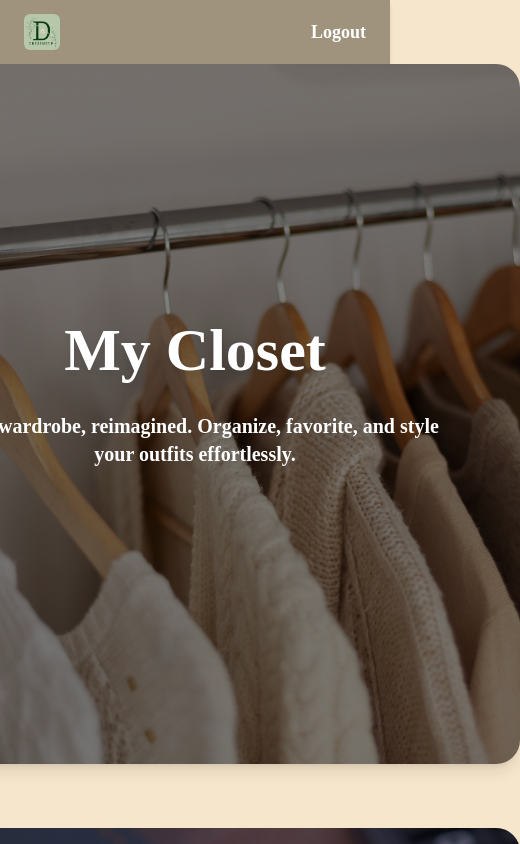
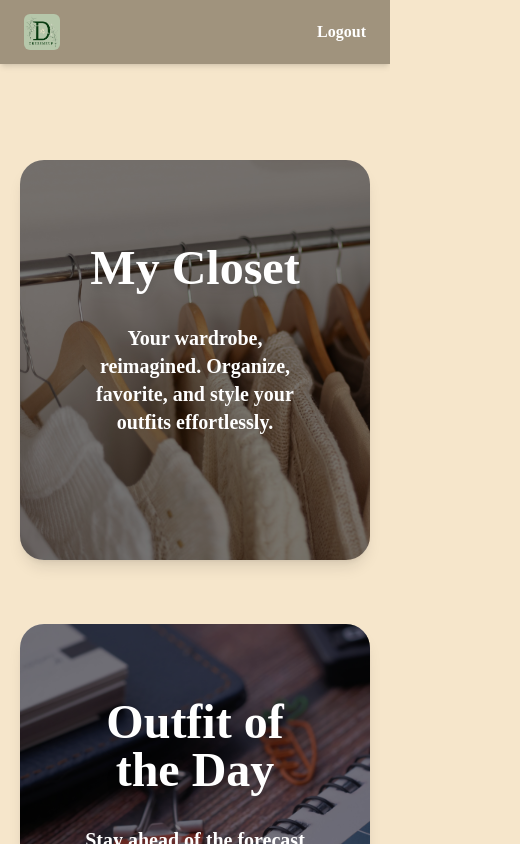
Before and after one commit to Group23-COP4331/Dress-Me-Up, a React (Vite) app in the folder frontend/: page /dashboard in a window 390 px wide. Shown: the top 844 px of the page, 520 px wide, since content can reach past the window. Built offline with nearby package versions, Linux system fonts and the light colour scheme; a web font is replaced by a local one.

Commit message:
responsiveness for about page & dashboard page, gonna make hamburger menu later soon

```diff
--- a/frontend/src/components/DashboardCard.tsx
+++ b/frontend/src/components/DashboardCard.tsx
@@ -2,11 +2,11 @@ import { Link } from 'react-router-dom';
 
 export default function DashboardCard(props){
     return (
-        <Link to={props.route} className="bg-no-repeat bg-cover w-[650px] h-[700px] rounded-3xl z-[0] shadow-lg"
+        <Link to={props.route} className="bg-no-repeat bg-cover w-[350px] h-[400px] sm:w-[550px] sm:h-[600px] lg:w-[650px] lg:h-[700px] rounded-3xl z-[0] shadow-lg"
         style={{ backgroundImage: `url(${props.pic})` }}>
             {/* Rembmer to adjust margins when I refactor this code*/}
             <div className="w-full h-full flex flex-col items-center justify-center px-16 bg-black/50 rounded-3xl">
-                <h1 className="text-6xl z-[2] text-white font-extrabold mb-8 drop-shadow-lg">{props.title}</h1>
+                <h1 className="sm:text-6xl z-[2] text-5xl text-white font-extrabold mb-8 drop-shadow-lg">{props.title}</h1>
                 <h6 className=" mb-10 z-[2] text-xl text-white text-wrap font-semibold sdrop-shadow-lg">{props.desc}</h6>
             </div>
         </Link>
--- a/frontend/src/components/Navbar.tsx
+++ b/frontend/src/components/Navbar.tsx
@@ -3,7 +3,7 @@ import Logo from '../assets/GreenLogo.png';
 
 export default function Navbar() {
   return (
-    <nav className="flex items-center justify-between px-6 h-16 bg-themeGray shadow-md">
+    <nav className="flex items-center justify-between mb-24 lg:mb-0 px-6 h-16 bg-themeGray shadow-md">
       <div className="flex items-center">
         <Link to="/dashboard">
           <img
@@ -19,12 +19,12 @@ export default function Navbar() {
         <Link to="/mycloset" className="text-lg font-semibold text-white hover:text-blue-500">
           My Closet
         </Link>
-        <Link to="/ootd" className="text-lg font-semibold text-white hover:text-blue-500">
+        <Link to="/ootd" className="md:text-lg font-semibold text-white hover:text-blue-500">
           Outfit of the Day
         </Link>
       </div>
       <div className="flex items-center">
-        <button className="text-lg font-semibold text-white hover:text-blue-500">
+        <button className="md:text-lg font-semibold text-white hover:text-blue-500">
           Logout
         </button>
       </div>
--- a/frontend/src/pages/AboutPage.tsx
+++ b/frontend/src/pages/AboutPage.tsx
@@ -54,19 +54,19 @@ export default function AboutPage(){
                 <img src={Logo} alt="DressMeUp Logo" className = "w-24 h-24 rounded-lg" />
             </Link>
             <h1 className='text-6xl absolute top-0'>Meet the developers</h1>
-            <div className="flex flex-col justify-center items-center h-[30rem] w-[75rem] relative top-5 right-4">
-                <div className="flex flex-row justify-center gap-12 h-full">
+            <div className="flex flex-col justify-center items-center lg:h-[30rem] lg:w-[75rem] lg:relative lg:top-12 lg:right-4">
+                <div className="flex lex-row justify-center gap-12 h-full flex-wrap">
                     {devs.slice(0, 3).map((dev, index) => (
                         <ProfileCard key={index} {...dev} />
                     ))}
                 </div>
-                <div className="flex flex-row justify-center gap-12 h-full w-full">
+                <div className="flex flex-row justify-center gap-12 h-full w-full flex-wrap">
                 {devs.slice(3, 7).map((dev, index) => (
                         <ProfileCard key={index} {...dev} />
                     ))}
                 </div>
             </div>
-            <img src={Tree} alt="Tree" className="fixed top-10 scale-[1.25] z-[-1] h-auto"/>
+            <img src={Tree} alt="Tree" className="collapse lg:visible fixed top-10 scale-[1.25] z-[-1] h-auto"/>
         </div>
     );
 }
--- a/frontend/src/pages/DashboardPage.tsx
+++ b/frontend/src/pages/DashboardPage.tsx
@@ -24,8 +24,8 @@ export default function DashboardPage(){
             <section
             className="
                 flex flex-col items-center
-                justify-center gap-16 md:flex-row lg:gap-32
-                h-auto lg:h-[100svh] w-full px-16 pb-16">
+                justify-center gap-16 lg:flex-row lg:gap-30
+                h-auto lg:h-[100svh] w-full lg:px-16 pb-16">
                 {previews.map((item, index) => (
                     <DashboardCard key={index} {...item} />
                 ))}
```
